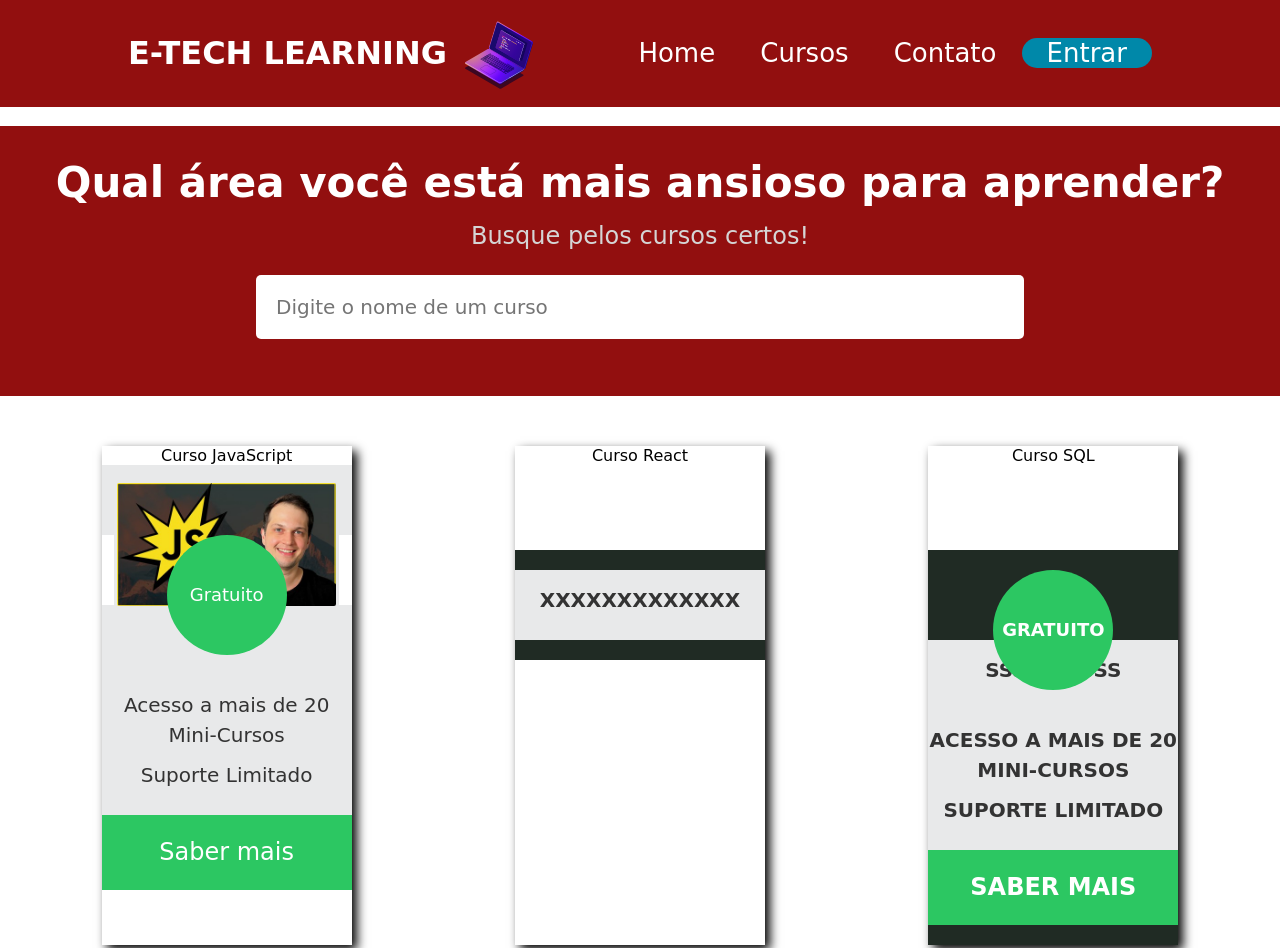
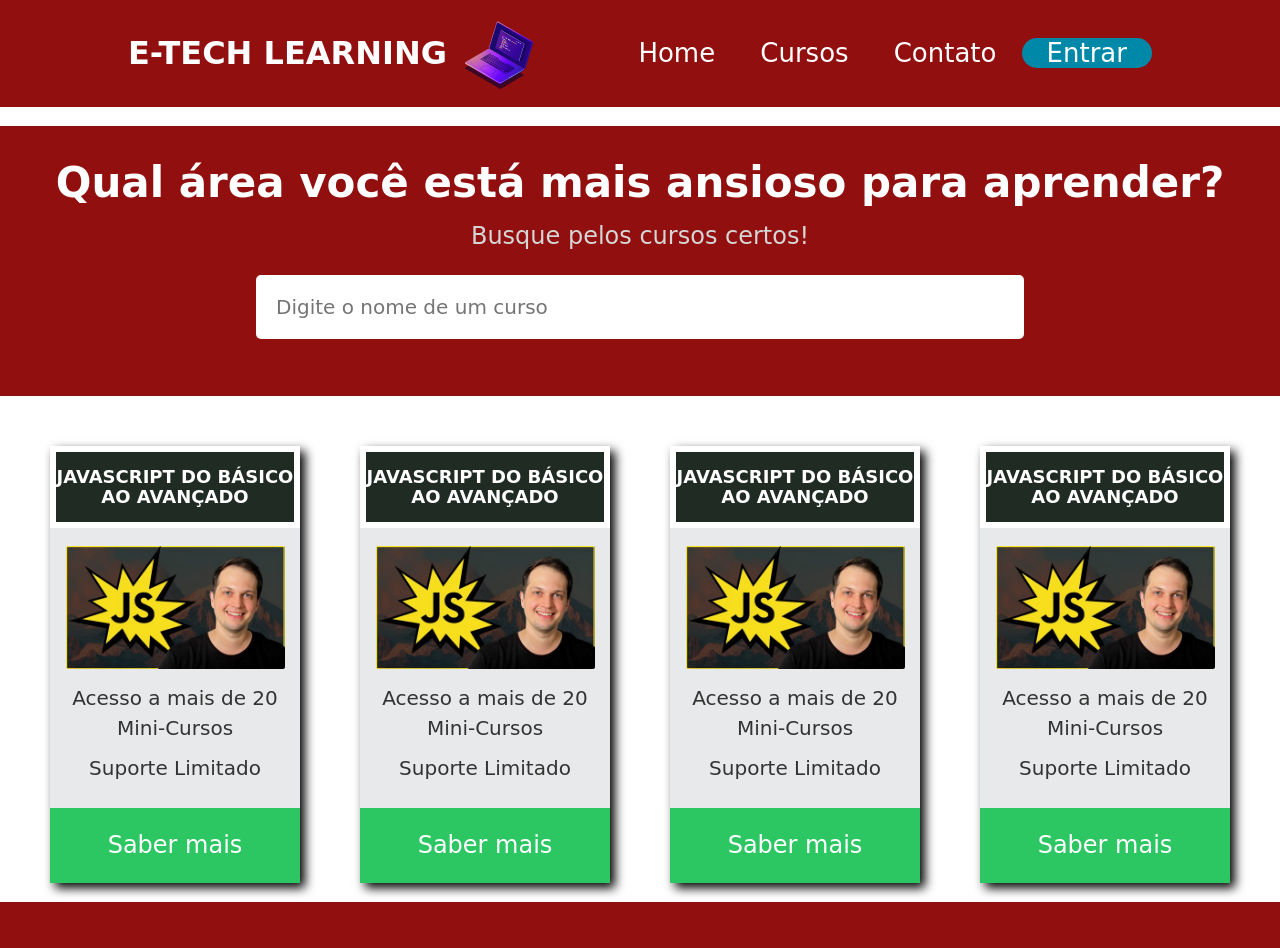
Before and after one commit to gabrielrigonidev/E-TECH-LEARNING---Cursos-Online, a plain HTML site: page cursos.html in a window 1280 px wide. Shown: the top 948 px of the page. Drawn offline with Linux system fonts and the light colour scheme; a web font is replaced by a local one.

Commit message:
Fix Resposivity / Fix Courses / Add Bootstrap 1

```diff
--- a/css/cursos.css
+++ b/css/cursos.css
@@ -89,12 +89,13 @@
 
 .course .course-name {
     text-transform: uppercase;
-    font-size: 15px;
+    font-size: 18px;
     font-weight: bold;
     color: #FFF;
     background-color: #202b24;
-    padding: 20px 0;
-    margin-top: 85px;
+    margin: 6px;
+    text-align: center;
+    line-height: 20px;
 }
 
 .course .course-btn {
--- a/css/responsivity.css
+++ b/css/responsivity.css
@@ -88,12 +88,8 @@
     }
 }
 
-@media (max-width: 1070px) {
+@media (max-width: 1270px) {
     .nav-links {
-        display: none;
-    }
-
-    header h1 {
         display: none;
     }
 
--- a/css/style.css
+++ b/css/style.css
@@ -3,7 +3,7 @@
 * {
     margin: 0;
     padding: 0;
-    font-family: 'Gabarito', cursive;
+    font-family: "Gabarito", cursive;
     box-sizing: border-box;
 }
 
@@ -46,13 +46,13 @@ header h1 {
     padding: 0px 20px;
 }
 
-
 .nav-links li a {
     transition: all 0.2s ease-in-out 0s;
 }
 
 .nav-links li a:hover {
     color: #2cc762;
+    text-decoration: none;
 }
 
 button {
--- a/cursos.html
+++ b/cursos.html
@@ -42,8 +42,10 @@
 
 				<section class="courses-container">
 					<div class="course">
-						Curso JavaScript
 						<ul>
+							<li class="course-name">
+								JavaScript do Básico ao Avançado
+							</li>
 							<li>
 								<img
 									class="img-course"
@@ -51,7 +53,6 @@
 									alt="Curso JavaScript"
 								/>
 							</li>
-							<li class="price">Gratuito</li>
 							<li></li>
 							<li>Acesso a mais de 20 Mini-Cursos</li>
 							<li>Suporte Limitado</li>
@@ -60,17 +61,56 @@
 					</div>
 
 					<div class="course">
-						Curso React
-						<ul class="course-name">
-							<li>xxxxxxxxxxxxx</li>
+						<ul>
+							<li class="course-name">
+								JavaScript do Básico ao Avançado
+							</li>
+							<li>
+								<img
+									class="img-course"
+									src="./img/curso_js.jpg"
+									alt="Curso JavaScript"
+								/>
+							</li>
+							<li></li>
+							<li>Acesso a mais de 20 Mini-Cursos</li>
+							<li>Suporte Limitado</li>
+							<li class="course-btn">Saber mais</li>
 						</ul>
 					</div>
 
 					<div class="course">
-						Curso SQL
-						<ul class="course-name">
-							<li class="price">Gratuito</li>
-							<li>ssssssssss</li>
+						<ul>
+							<li class="course-name">
+								JavaScript do Básico ao Avançado
+							</li>
+							<li>
+								<img
+									class="img-course"
+									src="./img/curso_js.jpg"
+									alt="Curso JavaScript"
+								/>
+							</li>
+							<li></li>
+							<li>Acesso a mais de 20 Mini-Cursos</li>
+							<li>Suporte Limitado</li>
+							<li class="course-btn">Saber mais</li>
+						</ul>
+					</div>
+
+					<div class="course">
+						<ul>
+							<li class="course-name">
+								JavaScript do Básico ao Avançado
+							</li>
+							<li>
+								<img
+									class="img-course"
+									src="./img/curso_js.jpg"
+									alt="Curso JavaScript"
+								/>
+							</li>
+							<li></li>
 							<li>Acesso a mais de 20 Mini-Cursos</li>
 							<li>Suporte Limitado</li>
 							<li class="course-btn">Saber mais</li>
```
Also changed, not shown: index.html (+6 -5 lines).
